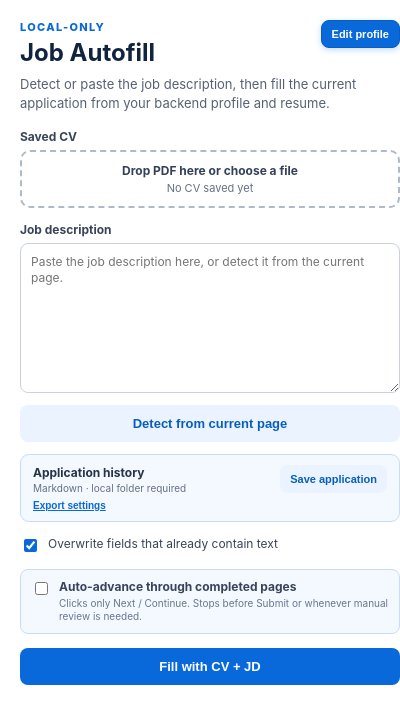
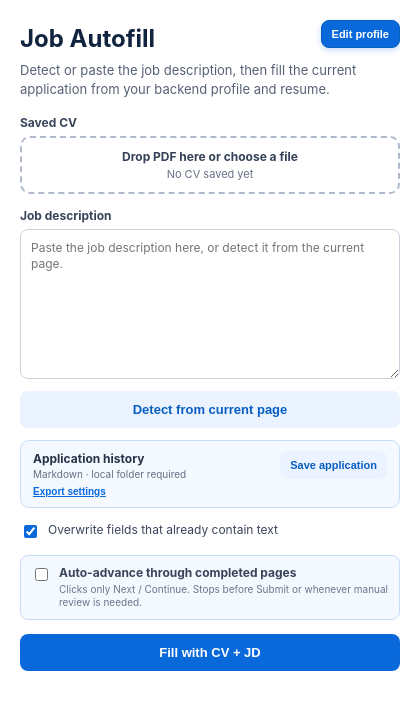
Before and after one commit to ZiDiYao/Job_Auto_Fill, a browser extension: page popup.html in a window 400 px wide. Drawn offline with Linux system fonts and the light colour scheme.

Commit message:
Remove local-only popup label

```diff
--- a/popup.css
+++ b/popup.css
@@ -20,13 +20,6 @@ main {
   align-items: flex-start;
   justify-content: space-between;
   gap: 16px;
-}
-
-.eyebrow {
-  color: #0969da;
-  font-size: 11px;
-  font-weight: 800;
-  letter-spacing: 0.12em;
 }
 
 h1 {
--- a/popup.html
+++ b/popup.html
@@ -10,7 +10,6 @@
     <main>
       <header class="popup-header">
         <div>
-          <div class="eyebrow">LOCAL-ONLY</div>
           <h1>Job Autofill</h1>
         </div>
         <button id="settings" class="header-settings" type="button">Edit profile</button>
```
